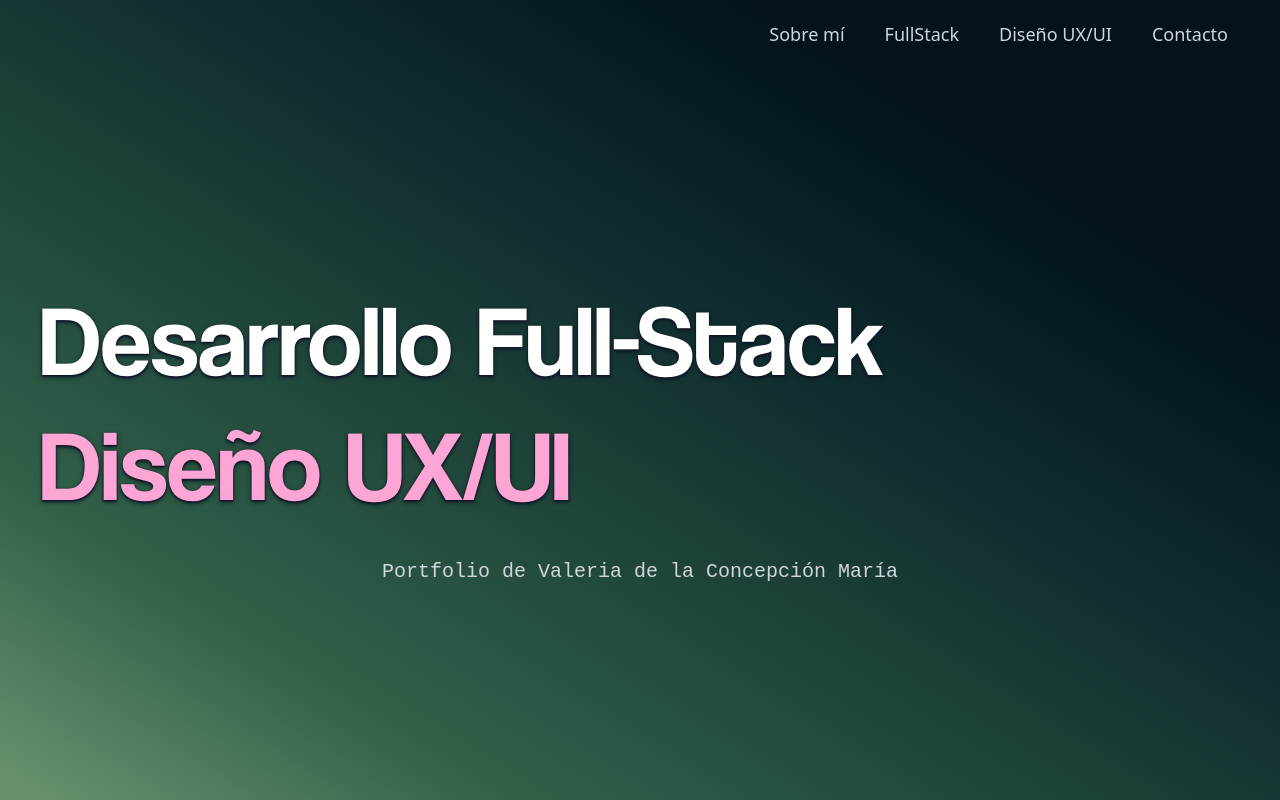
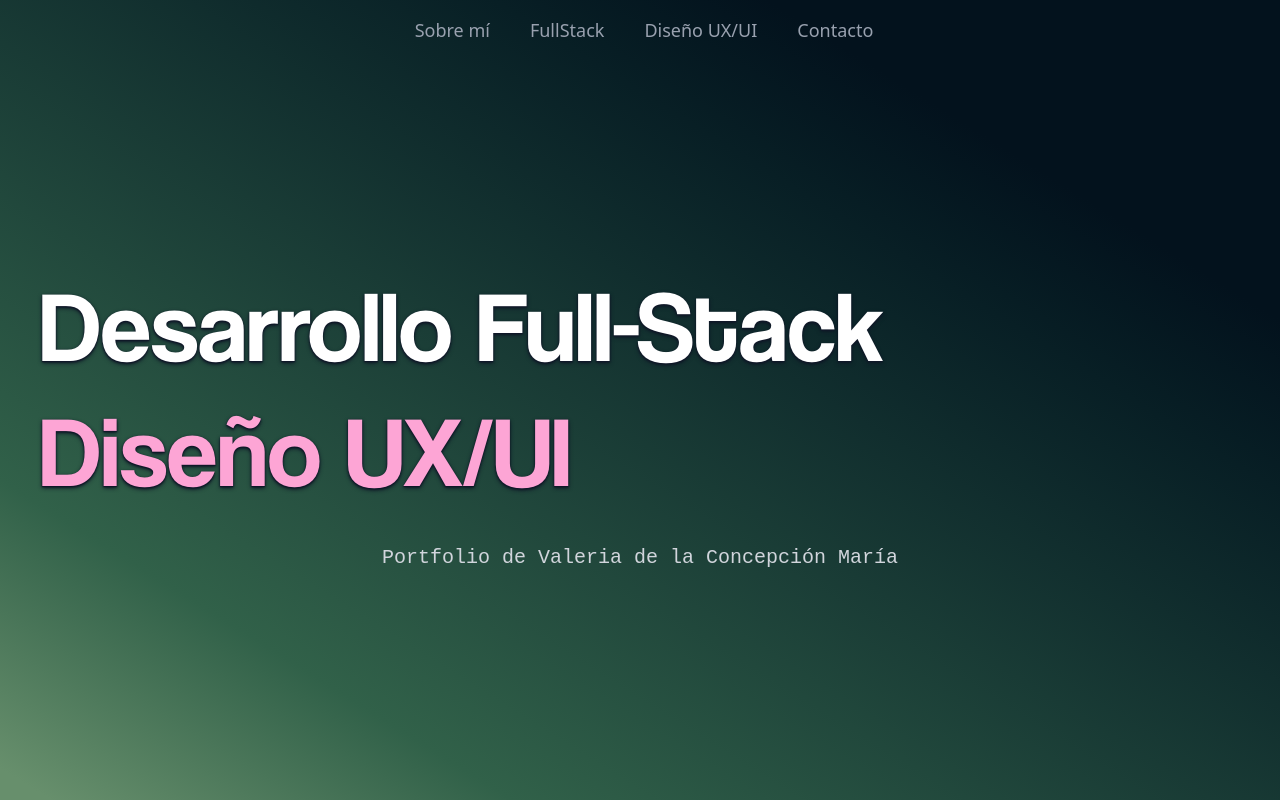
Before and after one commit to vdelaconcep/portfolioDLC, a React (Vite) app: page / in a window 1280 px wide. Shown: the top 800 px of the page. Built offline with nearby package versions, Linux system fonts and the light colour scheme.

Commit message:
Mergeado resolviendo el nav

```diff
--- a/src/components/navegacion.jsx
+++ b/src/components/navegacion.jsx
@@ -1,6 +1,14 @@
-import { motion } from 'framer-motion';
+import { motion, useScroll, useTransform } from 'framer-motion';
 
 const Navegacion = () => {
+
+    const { scrollY } = useScroll();
+
+    const opacidadBg = useTransform(
+        scrollY,
+        [0, 100],
+        [0, 1]
+    );
 
     const simpleItems = [
         {
@@ -27,13 +35,22 @@ const Navegacion = () => {
         });
     };
 
+
     return (
-        <nav>
-            <ul className="list-none flex text-gray-300 text-lg font-medium">
+        <nav
+            className="fixed top-0 left-0 right-0 z-50 py-4 flex justify-center"
+            style={{
+                backgroundColor: useTransform(
+                    opacidadBg,
+                    (opacity) => `rgba(0, 0, 0, ${opacity})`
+                ),
+            }}>
+            <ul className="list-none flex text-gray-400 text-lg font-medium">
                 {simpleItems.map(item =>
                     <li
+                        key={item.linkto}
                         className="mx-2 last-of-type:mr-0 cursor-pointer hover:bg-pink-300 hover:text-gray-900 px-3 rounded-2xl"
-                        onClick={()=>{scrollToSection(item.linkto)}}>
+                        onClick={() => { scrollToSection(item.linkto); }}>
                         {item.titulo}
                     </li>
                 )}
```
